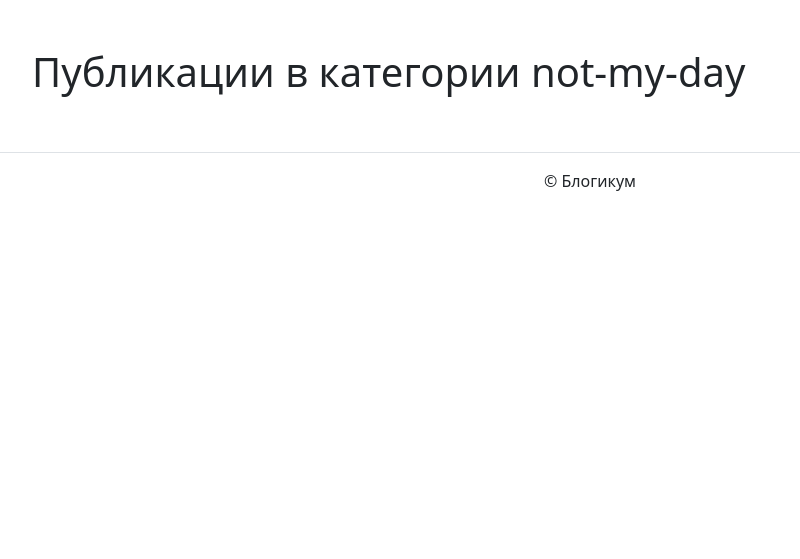
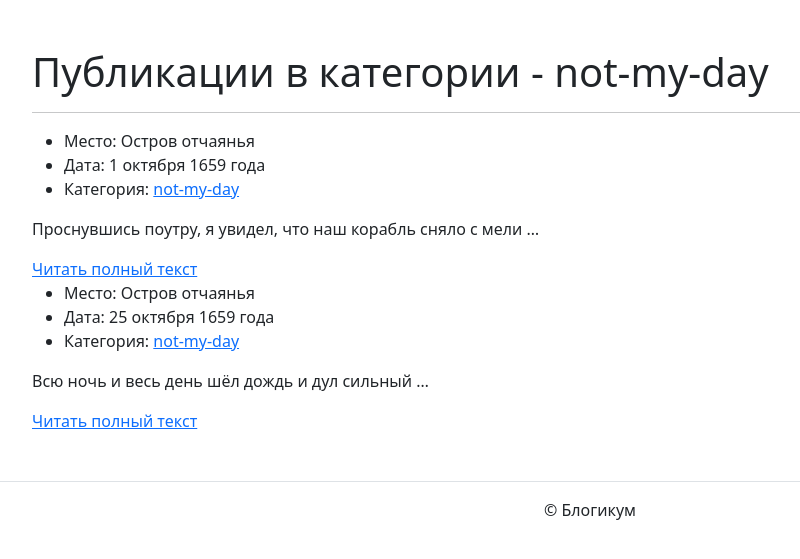
Before and after one commit to 1nflowers/django-sprint1, a Django app: page /category/not-my-day/ in a window 1280 px wide. Shown: the part 56-615 px from the top of the page, without its empty margins (50-850 px from the left). Run offline with Django 5.2, Linux system fonts and the light colour scheme; some libraries are stand-ins or nearby versions.

Commit message:
Add category list and add linebreak text

```diff
--- a/blogicum/blog/views.py
+++ b/blogicum/blog/views.py
@@ -60,6 +60,8 @@ def post_detail(request, id):
 
 
 def category_posts(request, category_slug):
+    category_posts_list = [p for p in posts if p['category'] == category_slug]
     template = 'blog/category.html'
-    context = {'category_slug': category_slug}
+    context = {'category_slug': category_slug,
+               'posts': category_posts_list}
     return render(request, template, context)
--- a/blogicum/templates/blog/category.html
+++ b/blogicum/templates/blog/category.html
@@ -5,6 +5,20 @@
 {% include 'includes/not_active.html' %}
 {% block content %}
   <div class="container py-5">
-    <h1>Публикации в категории {{ category_slug }}</h1>
+    <h1>Публикации в категории - {{ category_slug }}</h1>
+    <hr />
+    {% for post in posts %}
+      <article>
+        <ul>
+          <li>Место: {{ post.location }}</li>
+          <li>Дата: {{ post.date }}</li>
+          <li>
+            Категория: <a href="{% url 'blog:category_posts' post.category %}">{{ post.category }}</a>
+          </li>
+        </ul>
+        <p>{{ post.text|truncatewords:10 }}</p>
+        <a href="{% url 'blog:post_detail' post.id %}">Читать полный текст</a>
+      </article>
+    {% endfor %}
   </div>
 {% endblock %}
--- a/blogicum/templates/blog/detail.html
+++ b/blogicum/templates/blog/detail.html
@@ -12,7 +12,7 @@
           Категория: <a href="{% url 'blog:category_posts' post.category %}">{{ post.category }}</a>
         </li>
       </ul>
-      <p>{{ post.text }}</p>
+      <p>{{ post.text|linebreaksbr }}</p>
     </article>
   </div>
 {% endblock %}
```
